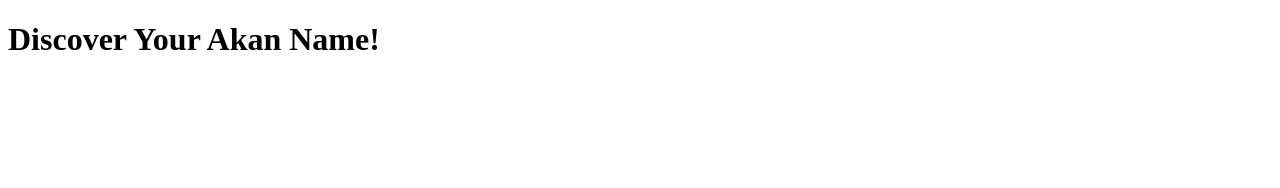
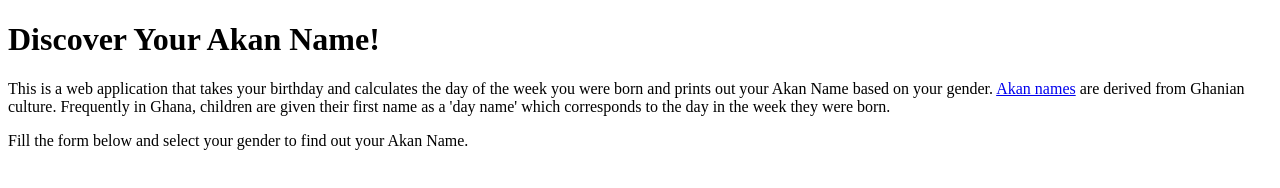
Before and after one commit to fchirchir/akan-name, a plain HTML site: page index.html in a window 1280 px wide. Drawn offline with Linux system fonts and the light colour scheme.

Commit message:
Add body paragraph to index.html page

```diff
--- a/index.html
+++ b/index.html
@@ -5,6 +5,8 @@
         <title>Akan Name Application</title>
         <body>
             <h1>Discover Your Akan Name!</h1>
+            <p>This is a web application that takes your birthday and calculates the day of the week you were born and prints out your Akan Name based on your gender. <a class="research" href="https://en.wikipedia.org/wiki/Akan_names" target="_blank">Akan names</a> are derived from Ghanian culture. Frequently in Ghana, children are given their first name as a 'day name' which corresponds to the day in the week they were born. </p>
+            <p>Fill the form below and select your gender to find out your Akan Name.
         </body>
     </head>
 </html>
```
